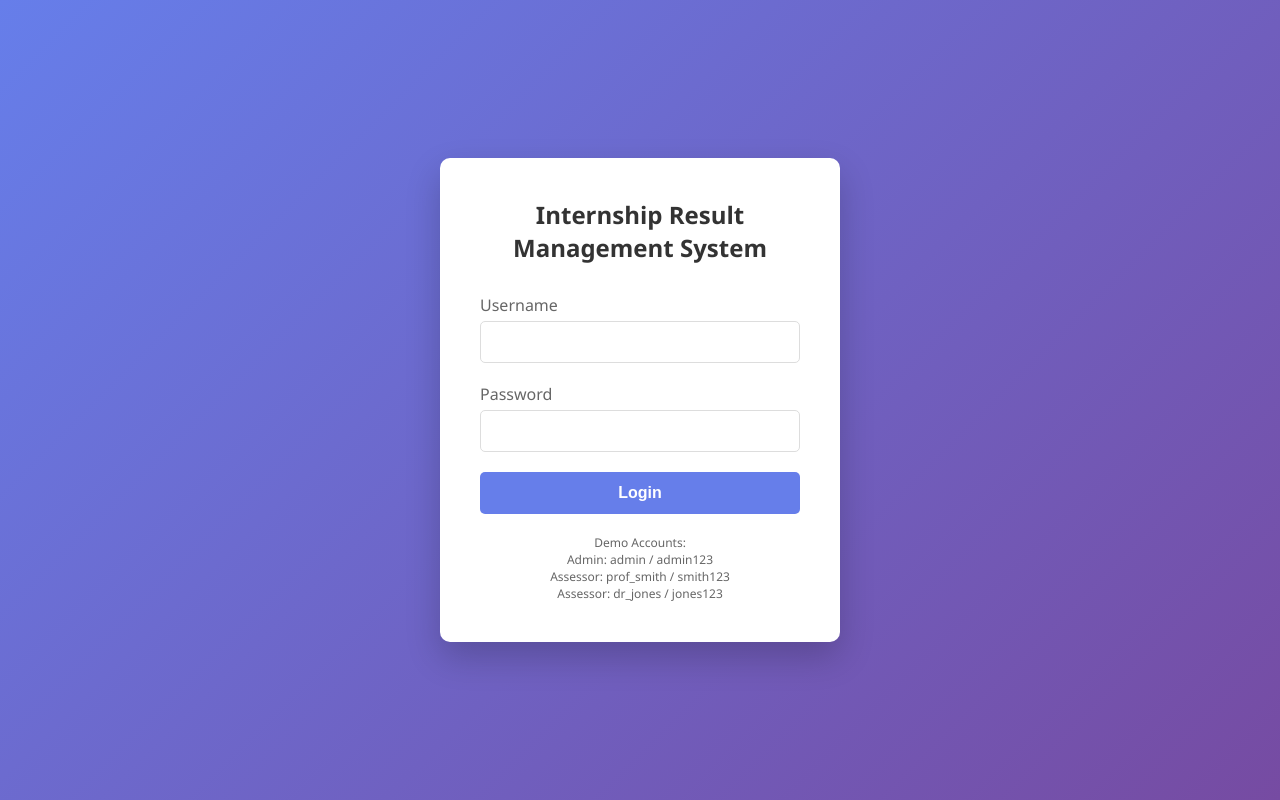
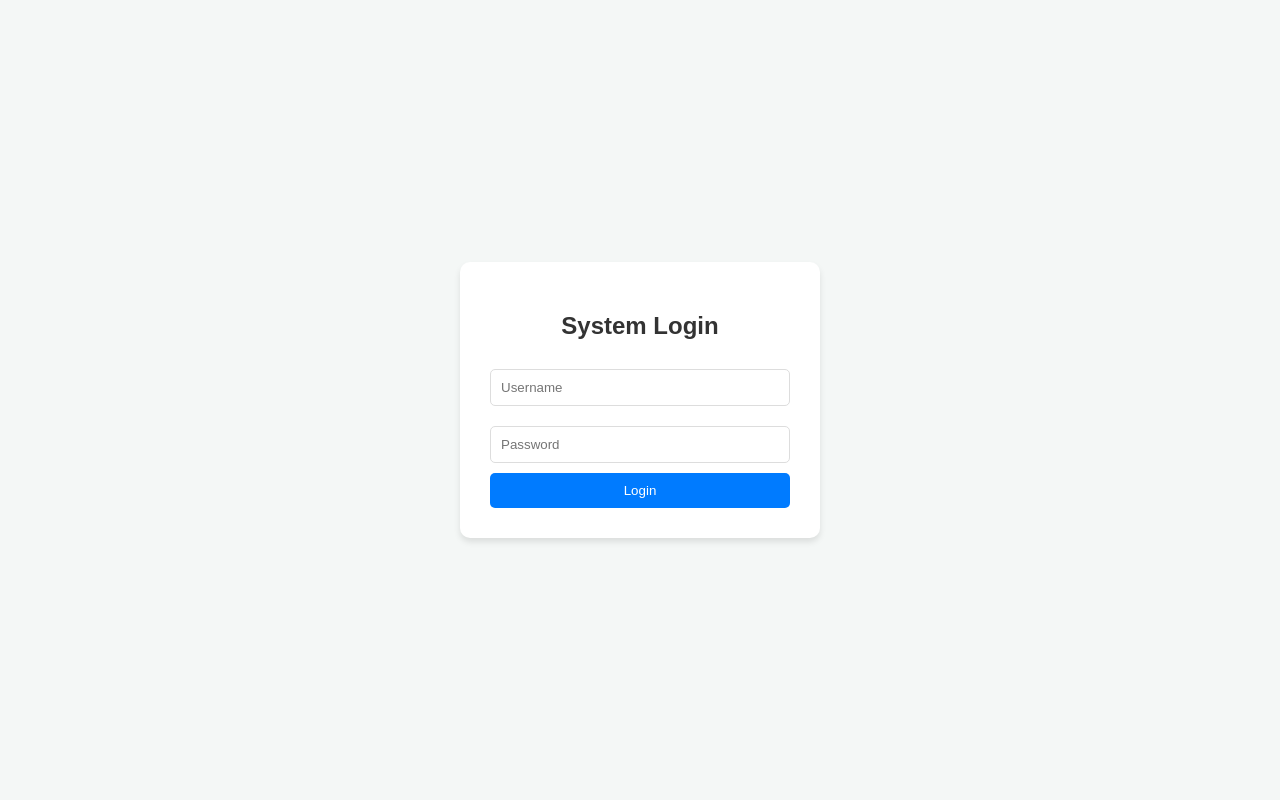
Before and after one commit to lichenyu0122-ux/COMP1044_Data-base-Coursework, a PHP site: page /login.php in a window 1280 px wide. Run offline with PHP 8.4, Linux system fonts and the light colour scheme.

Commit message:
Add files via upload

```diff
--- /dev/null
+++ b/db.php
@@ -0,0 +1,21 @@
+<?php
+ini_set('display_errors', 1);
+error_reporting(E_ALL);
+
+if (session_status() === PHP_SESSION_NONE) {
+    session_start();
+}
+
+$host = "localhost";
+$user = "root";
+$pass = "root";
+$dbname = "comp1044";
+
+$conn = new mysqli($host, $user, $pass, $dbname);
+
+if ($conn->connect_error) {
+    die("Connect Fail: " . $conn->connect_error);
+}
+
+
+?>
--- a/login.php
+++ b/login.php
@@ -1,157 +1,58 @@
 <?php
-require_once 'config.php';
 
-$error = '';
+session_start();
 
-if ($_SERVER['REQUEST_METHOD'] == 'POST') {
-    $username = mysqli_real_escape_string($conn, $_POST['username']);
-    $password = md5($_POST['password']);
+require_once 'db.php';
 
-    $query = "SELECT * FROM users WHERE username = ? AND password = ?";
-    $stmt = mysqli_prepare($conn, $query);
-    mysqli_stmt_bind_param($stmt, "ss", $username, $password);
-    mysqli_stmt_execute($stmt);
-    $result = mysqli_stmt_get_result($stmt);
+$error = "";
 
-    if ($user = mysqli_fetch_assoc($result)) {
+if ($_SERVER["REQUEST_METHOD"] == "POST") {
+    $username = trim($_POST['username']);
+    $password = trim($_POST['password']);
+
+    $sql = "SELECT user_id, full_name, role_id FROM Users WHERE username = ? AND password = ?";
+    $stmt = $conn->prepare($sql);
+    $stmt->bind_param("ss", $username, $password);
+    $stmt->execute();
+    $result = $stmt->get_result();
+
+    if ($result->num_rows === 1) {
+        $user = $result->fetch_assoc();
         $_SESSION['user_id'] = $user['user_id'];
-        $_SESSION['username'] = $user['username'];
         $_SESSION['full_name'] = $user['full_name'];
-        $_SESSION['role'] = $user['role'];
+        $_SESSION['role_id'] = $user['role_id'];
 
-        if ($user['role'] == 'admin') {
-            header('Location: admin_dashboard.php');
-        } else {
-            header('Location: assessor_dashboard.php');
-        }
+        header("Location: dashboard.php");
         exit();
     } else {
-        $error = 'Invalid username or password';
+        $error = "Invalid username or password!";
     }
 }
 ?>
 
 <!DOCTYPE html>
-<html lang="en">
+<html>
 <head>
     <meta charset="UTF-8">
-    <meta name="viewport" content="width=device-width, initial-scale=1.0">
-    <title>Login - Internship Result Management System</title>
+    <title>System Login</title>
     <style>
-        * {
-            margin: 0;
-            padding: 0;
-            box-sizing: border-box;
-        }
-
-        body {
-            font-family: 'Segoe UI', Tahoma, Geneva, Verdana, sans-serif;
-            background: linear-gradient(135deg, #667eea 0%, #764ba2 100%);
-            min-height: 100vh;
-            display: flex;
-            justify-content: center;
-            align-items: center;
-        }
-
-        .login-container {
-            background: white;
-            border-radius: 10px;
-            box-shadow: 0 15px 35px rgba(0,0,0,0.2);
-            width: 400px;
-            padding: 40px;
-        }
-
-        .login-container h2 {
-            text-align: center;
-            margin-bottom: 30px;
-            color: #333;
-        }
-
-        .form-group {
-            margin-bottom: 20px;
-        }
-
-        .form-group label {
-            display: block;
-            margin-bottom: 5px;
-            color: #666;
-            font-weight: 500;
-        }
-
-        .form-group input {
-            width: 100%;
-            padding: 12px;
-            border: 1px solid #ddd;
-            border-radius: 5px;
-            font-size: 14px;
-        }
-
-        .form-group input:focus {
-            outline: none;
-            border-color: #667eea;
-        }
-
-        button {
-            width: 100%;
-            padding: 12px;
-            background: #667eea;
-            color: white;
-            border: none;
-            border-radius: 5px;
-            font-size: 16px;
-            font-weight: 600;
-            cursor: pointer;
-        }
-
-        button:hover {
-            background: #5a67d8;
-        }
-
-        .error {
-            background: #f8d7da;
-            color: #721c24;
-            padding: 10px;
-            border-radius: 5px;
-            margin-bottom: 20px;
-            text-align: center;
-        }
-
-        .info {
-            text-align: center;
-            margin-top: 20px;
-            color: #666;
-            font-size: 12px;
-        }
+        body { font-family: Arial; display: flex; justify-content: center; align-items: center; height: 100vh; background-color: #f4f7f6; margin: 0; }
+        .login-container { background: white; padding: 30px; border-radius: 10px; box-shadow: 0 4px 6px rgba(0,0,0,0.1); width: 300px; }
+        h2 { text-align: center; color: #333; }
+        input { width: 100%; padding: 10px; margin: 10px 0; border: 1px solid #ddd; border-radius: 5px; box-sizing: border-box; }
+        button { width: 100%; padding: 10px; background-color: #007bff; color: white; border: none; border-radius: 5px; cursor: pointer; }
+        .error-msg { color: red; font-size: 13px; text-align: center; margin-bottom: 10px; }
     </style>
 </head>
 <body>
     <div class="login-container">
-        <h2>Internship Result Management System</h2>
-
-        <?php if ($error): ?>
-            <div class="error"><?php echo $error; ?></div>
-        <?php endif; ?>
-
-        <form method="POST" action="">
-            <div class="form-group">
-                <label>Username</label>
-                <input type="text" name="username" required>
-            </div>
-
-            <div class="form-group">
-                <label>Password</label>
-                <input type="password" name="password" required>
-            </div>
-
+        <h2>System Login</h2>
+        <?php if($error) echo "<div class='error-msg'>$error</div>"; ?>
+        <form method="POST">
+            <input type="text" name="username" placeholder="Username" required>
+            <input type="password" name="password" placeholder="Password" required>
             <button type="submit">Login</button>
         </form>
-
-        <div class="info">
-            <p>Demo Accounts:</p >
-            <p>Admin: admin / admin123</p >
-            <p>Assessor: prof_smith / smith123</p >
-            <p>Assessor: dr_jones / jones123</p >
-        </div>
     </div>
 </body>
 </html>
```
Also changed, not shown: COMP1044_Database.sql (+124 -79 lines), dashboard.php (added, +54 -0 lines), 1 other file.
